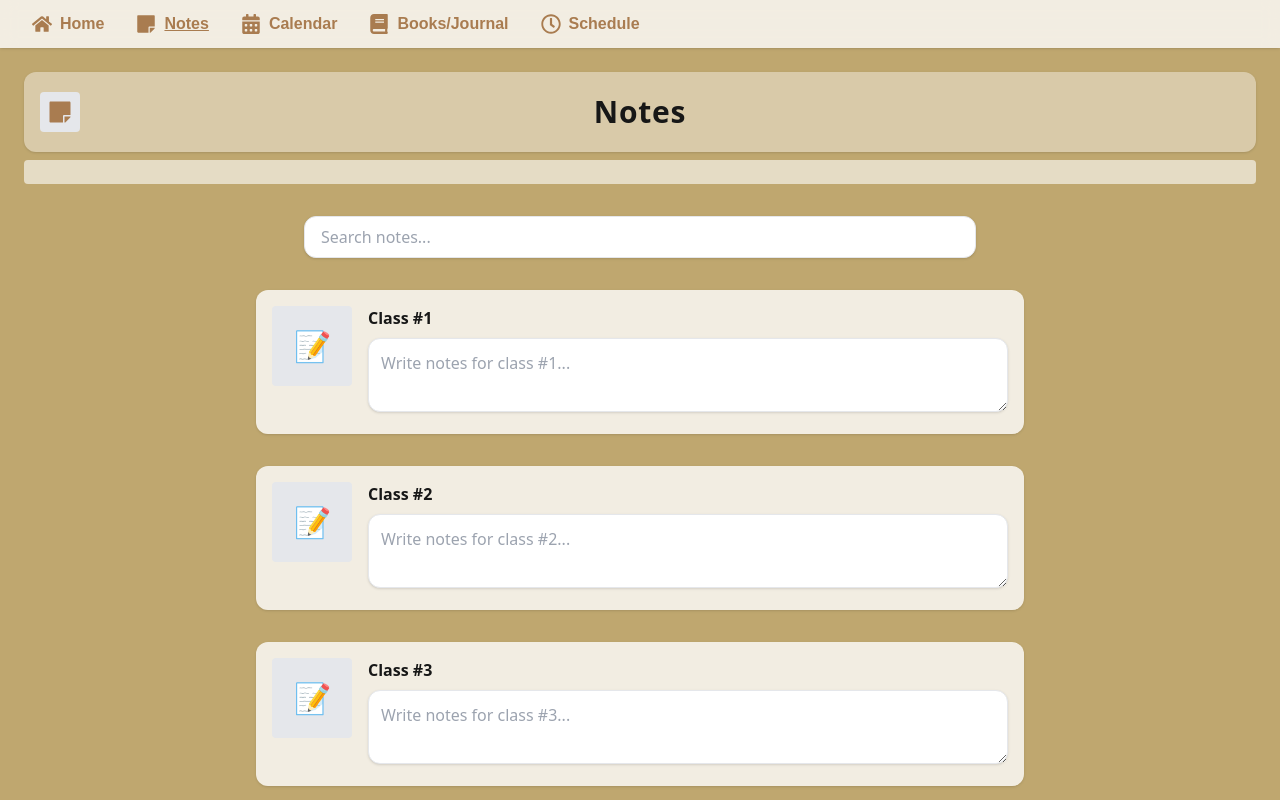
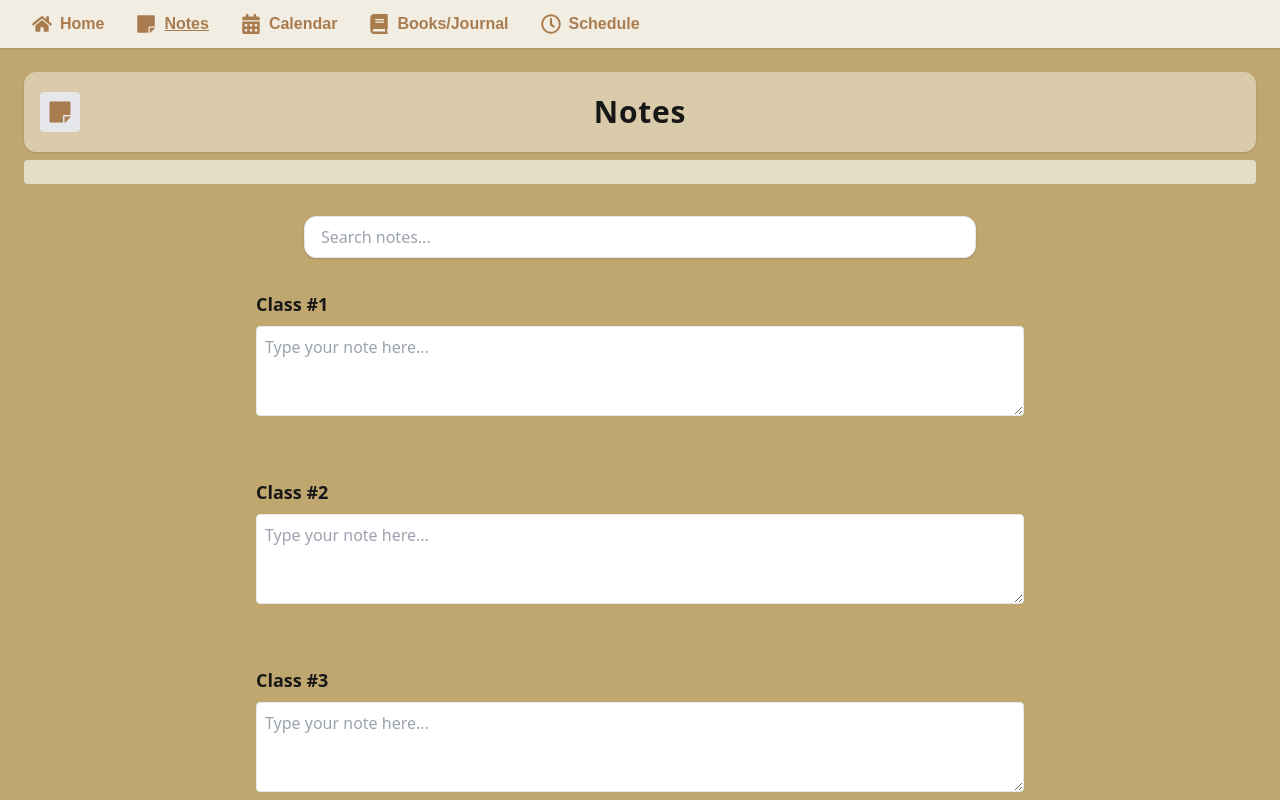
Before and after one commit to meghanav22/Final-Project, a Next.js app: page /notes in a window 1280 px wide. Shown: the top 800 px of the page. Built offline with nearby package versions, Linux system fonts and the light colour scheme.

Commit message:
updated notes page

```diff
--- a/app/notes/page.tsx
+++ b/app/notes/page.tsx
@@ -1,18 +1,36 @@
 "use client";
 
-import React, { useState } from "react";
+import React, { useState, useEffect } from "react";
 import { FaStickyNote } from "react-icons/fa";
 
-const initialNotes = [
-  { label: "Class #1", note: "" },
-  { label: "Class #2", note: "" },
-  { label: "Class #3", note: "" },
-  { label: "General", note: "" },
-];
+function loadFromStorage<T>(key: string, fallback: T): T {
+  if (typeof window === "undefined") return fallback;
+  try {
+    const item = localStorage.getItem(key);
+    return item ? JSON.parse(item) : fallback;
+  } catch {
+    return fallback;
+  }
+}
+
+function saveToStorage<T>(key: string, value: T) {
+  if (typeof window !== "undefined") {
+    localStorage.setItem(key, JSON.stringify(value));
+  }
+}
 
 export default function NotesPage() {
-  const [notes, setNotes] = useState(initialNotes);
+  const [notes, setNotes] = useState(() =>
+    loadFromStorage<{ label: string; note: string }[]>("notes", [
+      { label: "Class #1", note: "" },
+      { label: "Class #2", note: "" },
+      { label: "Class #3", note: "" },
+      { label: "General", note: "" },
+    ])
+  );
   const [search, setSearch] = useState("");
+  const [editingLabelIdx, setEditingLabelIdx] = useState<number | null>(null);
+  const [newLabel, setNewLabel] = useState("");
 
   const handleNoteChange = (idx: number, value: string) => {
     setNotes(notes =>
@@ -25,6 +43,10 @@ export default function NotesPage() {
     n.label.toLowerCase().includes(search.toLowerCase()) ||
     n.note.toLowerCase().includes(search.toLowerCase())
   );
+
+  useEffect(() => {
+    saveToStorage("notes", notes);
+  }, [notes]);
 
   return (
     <div className="min-h-screen bg-[var(--background)] text-[var(--foreground)] font-sans p-6 relative">
@@ -53,20 +75,54 @@ export default function NotesPage() {
 
       {/* Notes List */}
       <div className="flex flex-col gap-8 max-w-3xl mx-auto">
-        {filteredNotes.map((item, idx) => (
-          <div key={idx} className="flex gap-4 items-start bg-white/80 rounded-xl shadow p-4">
-            <div className="w-20 h-20 bg-gray-200 rounded flex items-center justify-center text-gray-400 text-3xl shrink-0">
-              📝
+        {filteredNotes.map((note, idx) => (
+          <div key={idx} className="mb-6">
+            <div className="flex items-center gap-2 mb-2">
+              {editingLabelIdx === idx ? (
+                <form
+                  onSubmit={e => {
+                    e.preventDefault();
+                    if (newLabel.trim()) {
+                      const updated = [...notes];
+                      updated[idx].label = newLabel.trim();
+                      setNotes(updated);
+                    }
+                    setEditingLabelIdx(null);
+                    setNewLabel("");
+                  }}
+                >
+                  <input
+                    type="text"
+                    className="border rounded px-2 py-1 text-sm"
+                    value={newLabel}
+                    onChange={e => setNewLabel(e.target.value)}
+                    autoFocus
+                    onBlur={() => {
+                      setEditingLabelIdx(null);
+                      setNewLabel("");
+                    }}
+                  />
+                </form>
+              ) : (
+                <span
+                  className="font-bold text-lg cursor-pointer"
+                  onClick={() => {
+                    setEditingLabelIdx(idx);
+                    setNewLabel(note.label);
+                  }}
+                  title="Click to edit label"
+                >
+                  {note.label}
+                </span>
+              )}
             </div>
-            <div className="flex-1">
-              <div className="font-bold mb-2">{item.label}</div>
-              <textarea
-                className="w-full border rounded-xl p-3 shadow min-h-[60px]"
-                placeholder={`Write notes for ${item.label.toLowerCase()}...`}
-                value={item.note}
-                onChange={e => handleNoteChange(idx, e.target.value)}
-              />
-            </div>
+            <textarea
+              className="w-full border rounded p-2"
+              rows={3}
+              value={note.note}
+              onChange={e => handleNoteChange(idx, e.target.value)}
+              placeholder="Type your note here..."
+            />
           </div>
         ))}
       </div>
```
